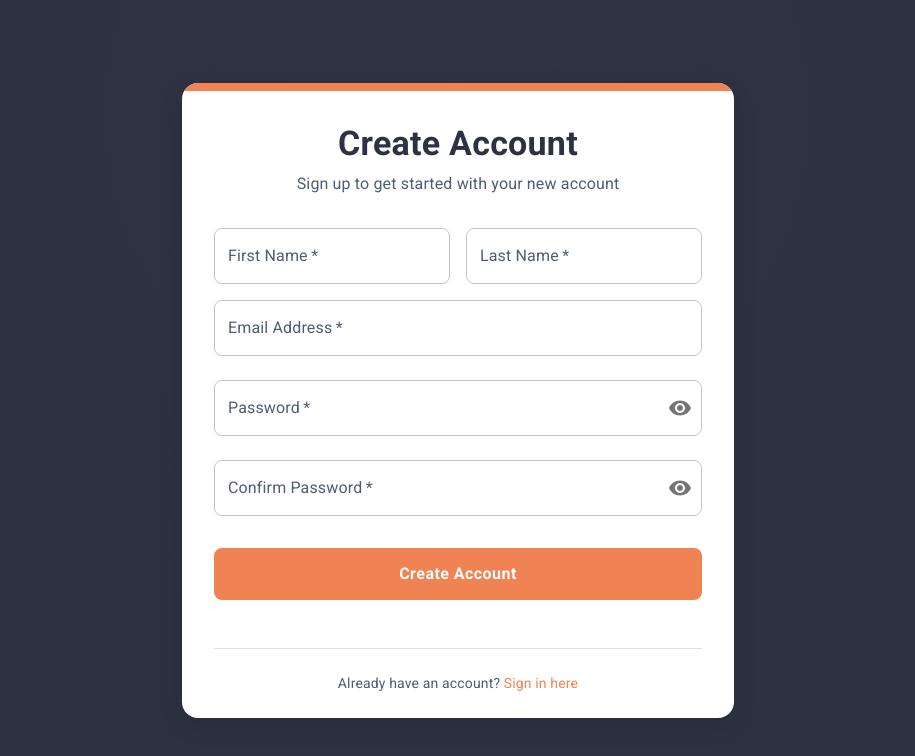
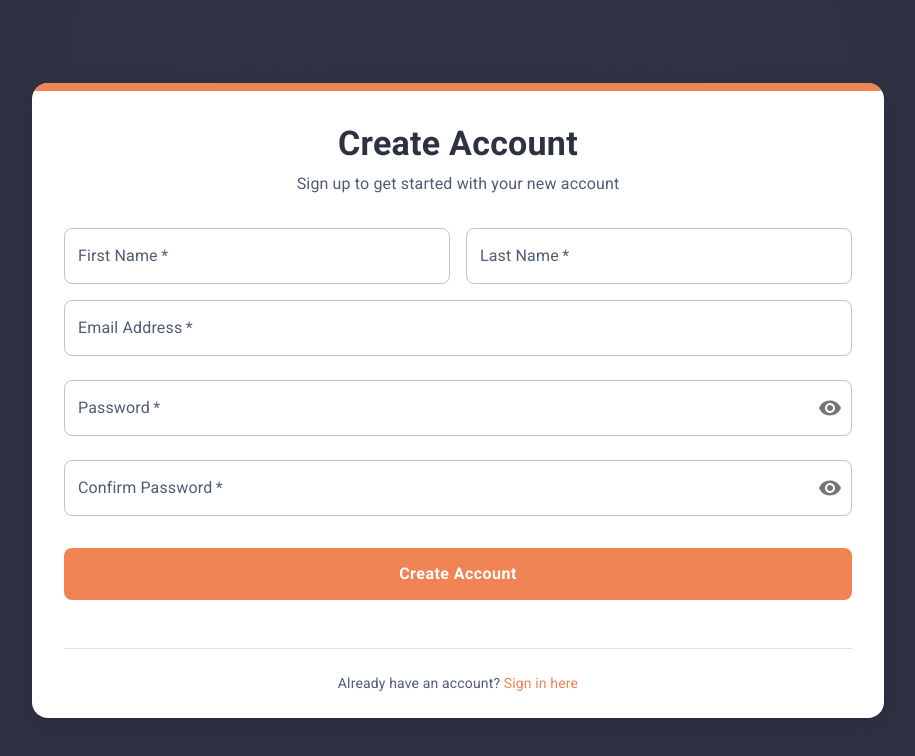
Before and after one commit to RodrigoPaulaLopes/summarize_ui, a React (Vite) app: page / in a window 1280 px wide. Shown: the top 756 px of the page, without its empty margins (182-1097 px from the left). Built offline with nearby package versions, Linux system fonts and the light colour scheme.

Commit message:
fix: adjust padding and container width in SignUpPage for better layout

```diff
--- a/src/pages/register.tsx
+++ b/src/pages/register.tsx
@@ -22,12 +22,13 @@ const SignUpPage: React.FC = () => {
         alignItems: 'center',
         justifyContent: 'center',
         bgcolor: 'background.default',
-        p: 3,
+        py: 3,
         backgroundImage: 'radial-gradient(circle at 50% 14%, rgba(79, 93, 117, 0.04) 0%, rgba(45, 49, 66, 0.06) 60%)',
       }}
     >
-      <Container maxWidth="sm">
+      <Container  maxWidth="md">
         <Card
+
           sx={{
             width: '100%',
             overflow: 'hidden',
```
